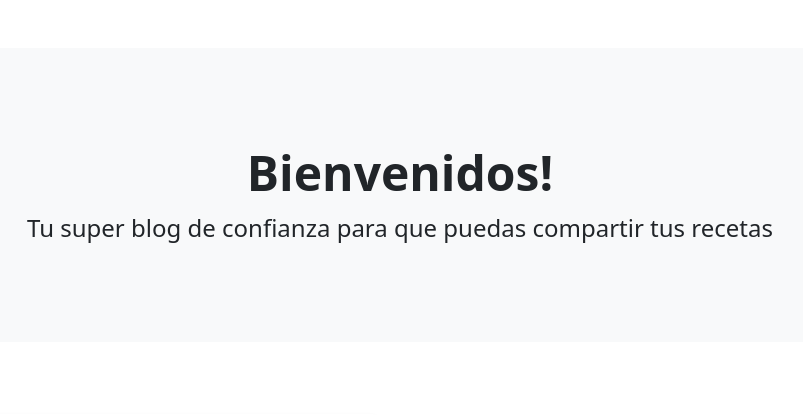
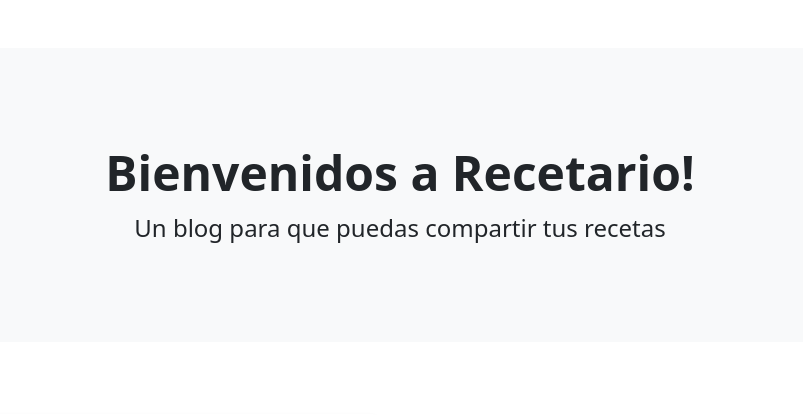
Before and after one commit to EugeGonzalez/Entrega_final, a Django app: page /Inicio/ in a window 1280 px wide. Shown: the part 56-471 px from the top of the page, without its empty margins (240-1043 px from the left). Run offline with Django 4.2, Linux system fonts and the light colour scheme; some libraries are stand-ins or nearby versions.

Commit message:
Solucion blog, nosotros

```diff
--- a/Inicio/templates/Inicio/index.html
+++ b/Inicio/templates/Inicio/index.html
@@ -55,10 +55,10 @@
                         </h1>
                         {% else %}
                         <h1 class="display-5 fw-bold">
-                            Bienvenidos!
+                            Bienvenidos a Recetario!
                         </h1>
                         {% endif %}
-                            <p class="fs-4">Tu super blog de confianza para que puedas compartir tus recetas</p>
+                            <p class="fs-4">Un blog para que puedas compartir tus recetas</p>
                     </div>
                 </div>
             </div>
--- a/Inicio/templates/Inicio/nosotros.html
+++ b/Inicio/templates/Inicio/nosotros.html
@@ -50,7 +50,7 @@
                     <div class="col-lg-8">
                         <h2>Nosotros</h2>
                         <p class="lead">Mi nombre es Maria Eugenia, estoy iniciando con la programación, tengo muchas ganas de seguir aprendiendo de este nuevo mundo.</p>
-                        <p class="lead"></p>
+                        <p class="lead">Soy Mateo, estoy comenzando en este mundo de la programacion y quiero aprender más </p>
                     </div>
                 </div>
             </div>
--- a/Inicio/views.py
+++ b/Inicio/views.py
@@ -6,16 +6,16 @@ from Posts.models import Post
 
 def inicio (request):
     if request.user.is_authenticated:
-        return render(request, "Inicio/index.html",{'user_avatar':buscar_url_avatar(request.user)})
+        return render(request, "Inicio/index.html")
     else:
         return render(request, "Inicio/index.html")
 
-@login_required
+
 def nosotros (request):
-    return render (request,'Inicio/nosotros.html',{'user_avatar':buscar_url_avatar(request.user)})
+    return render (request,'Inicio/nosotros.html')
 
 
-@login_required
+
 def blog (request):
     posts = Post.objects.all()
-    return render(request, "Inicio/blog.html",{'posts': posts, 'user_avatar':buscar_url_avatar(request.user)})
+    return render(request, "Inicio/blog.html")
```
Also changed, not shown: Posts/templates/Posts/Post_confirm_delete.html (renamed from Posts/templates/Post_confirm_delete.html), Posts/templates/Posts/formulario_post.html (renamed from Posts/templates/formulario_post.html), Posts/templates/Posts/lista_posts.html (renamed from Posts/templates/lista_posts.html), Posts/templates/Posts/post_detail.html (renamed from Posts/templates/post_detail.html), db.sqlite3.
